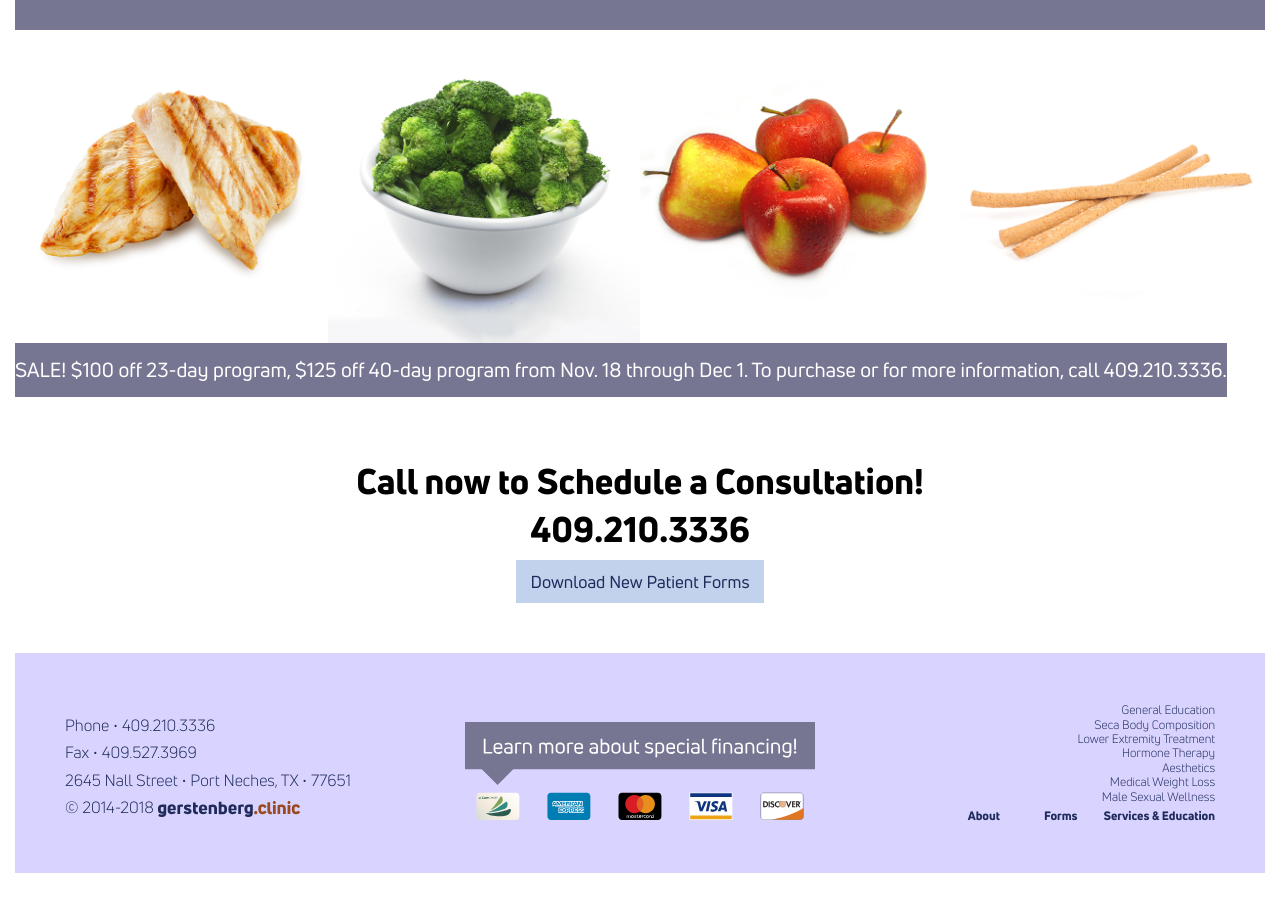
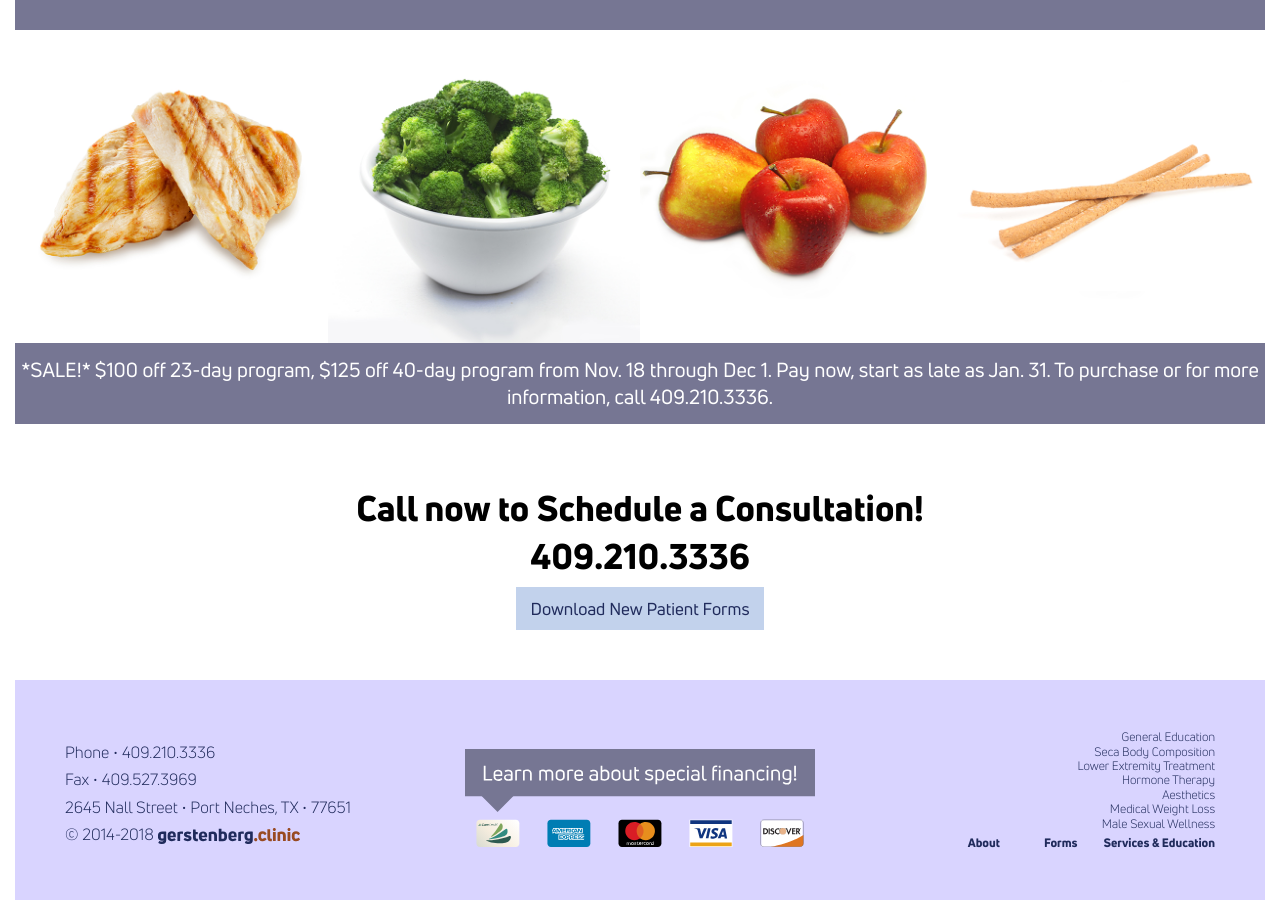
Before and after one commit to theneverwoods/gerstenberg.clinic, a Jekyll site: the page built from services/medicalweightloss.html, in a window 1280 px wide and 900 px high, scrolled down 2180 px. Built offline with Jekyll 4.4.1, drawn with Linux system fonts in a browser that asks for light colours; before the commit the page ends 3053 px from its top, so only the background shows below that.

Commit message:
Update medicalweightloss.html

```diff
--- a/services/medicalweightloss.html
+++ b/services/medicalweightloss.html
@@ -82,7 +82,7 @@ redirect_from: /weightloss
 	</div>
 
 	    <div class="dark" style="text-align: center;">
-      <a href="tel:+1-409-210-3336" target="_blank"><h1 style="display: inline-block; font-weight: normal;">SALE! $100 off 23-day program, $125 off 40-day program from Nov. 18 through Dec 1. To purchase or for more information, call 409.210.3336.</h1></a>
+      <a href="tel:+1-409-210-3336" target="_blank"><h1 style="display: inline-block; font-weight: normal;">*SALE!* $100 off 23-day program, $125 off 40-day program from Nov. 18 through Dec 1. Pay now, start as late as Jan. 31. To purchase or for more information, call 409.210.3336.</h1></a>
     </div>
 
 </div>
```
